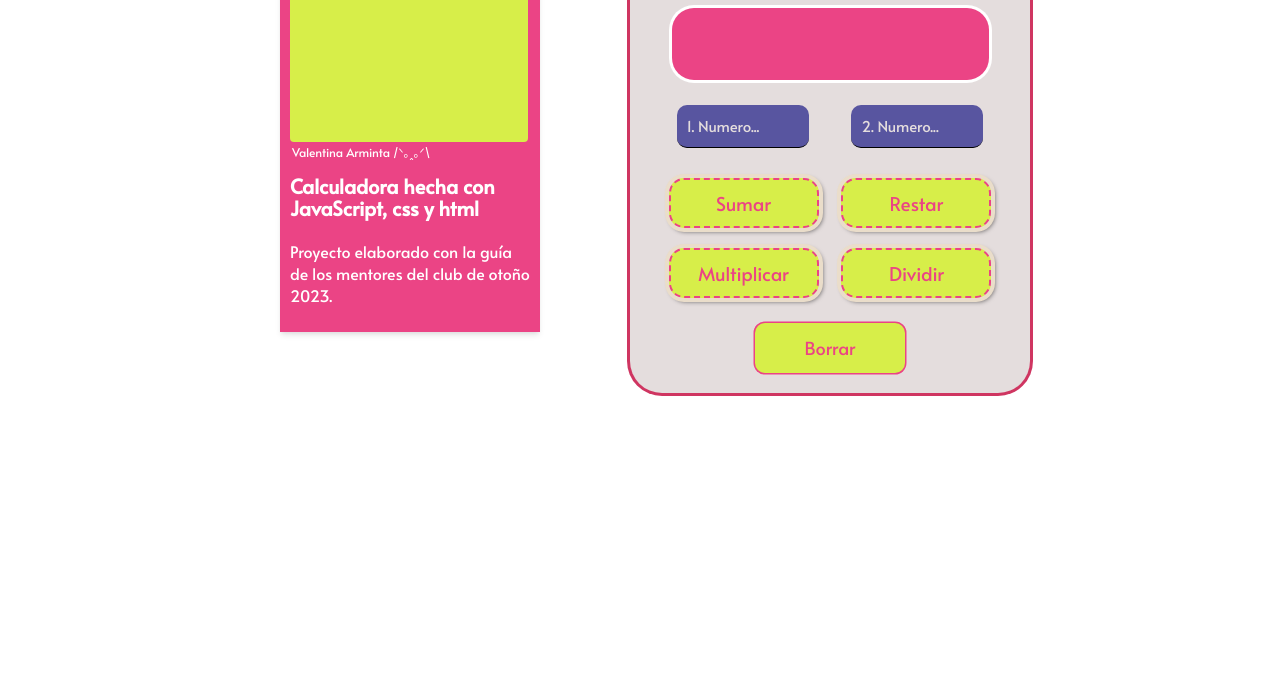
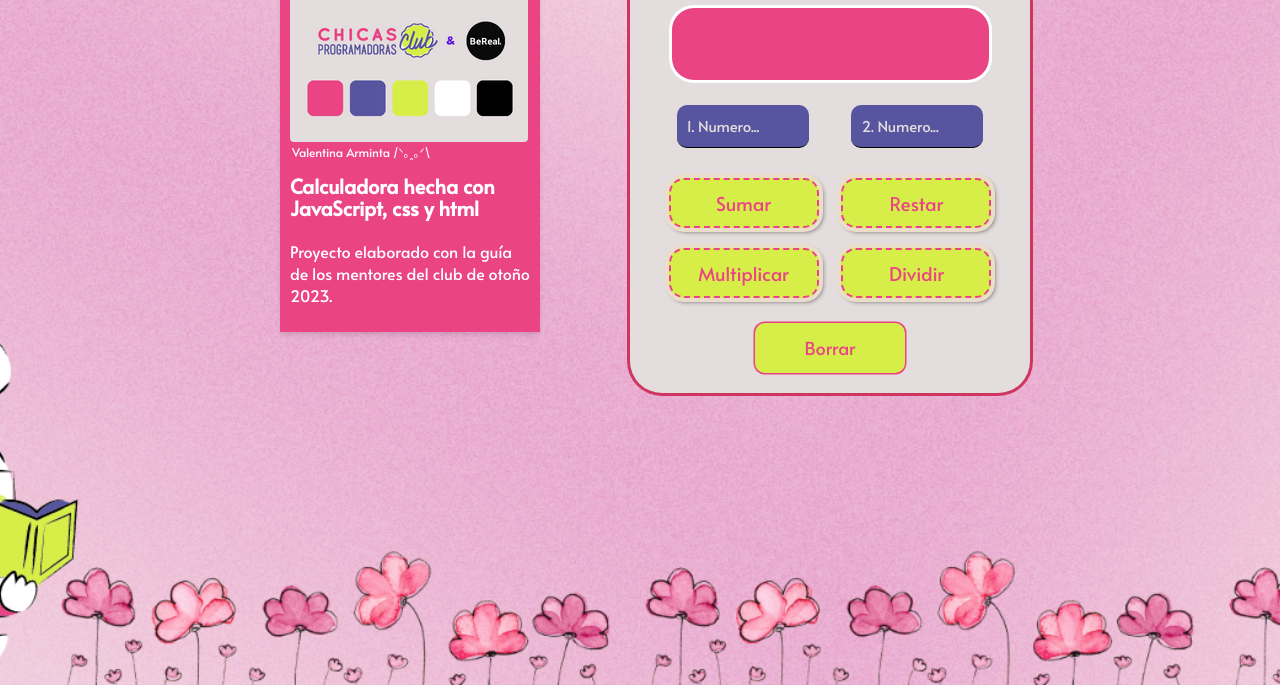
Before and after one commit to valentechie/Google_clone, a plain HTML site: page index.html in a window 1280 px wide. Shown: the part 115-800 px from the top of the page. Drawn offline with Linux system fonts and the light colour scheme.

Commit message:
Update style.css

```diff
--- a/style.css
+++ b/style.css
@@ -4,7 +4,7 @@
 }
 
 body {
-    background-image: url(media/fondo.png);
+    background-image: url(fondo.png);
     background-position: center center;
     background-repeat: no-repeat;
     background-size: cover;
@@ -131,7 +131,7 @@ body {
     height: 130px;
     border-radius: 4px;
     background-color: #D7EE49;
-    background-image: url(media/img.png);
+    background-image: url(img.png);
     padding: 9px;
   }
 
```
